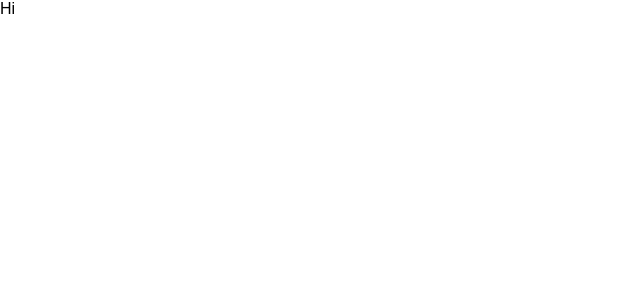
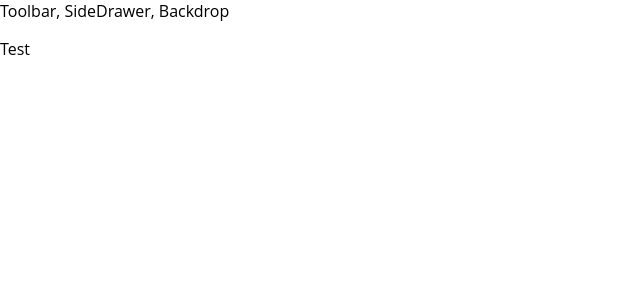
Before and after one commit to EfiGordon/burger-app, a React (Create React App) app: page / in a window 1280 px wide. Shown: the top 300 px of the page, without its empty margins (0-640 px from the left). Built offline with nearby package versions, Linux system fonts and the light colour scheme; the HTML template or start-up script is replaced by a standard one.

Commit message:
Change Aux to Auxiliary for supporting in windows

```diff
--- a/src/App.js
+++ b/src/App.js
@@ -1,11 +1,13 @@
 import React from 'react';
-
+import Layout from './components/Layout/Layout';
 //import './App.css';
 
 function App() {
   return (
     <div>
-      Hi
+      <Layout>
+        <p> Test </p>
+      </Layout>
     </div>
   );
 }
--- a/src/components/Layout/Layout.js
+++ b/src/components/Layout/Layout.js
@@ -0,0 +1,15 @@
+import React from 'react';
+import Aux from '../../hoc/Auxiliary';
+
+const layout = ( props ) => {
+    return (
+        <Aux>
+            <div> Toolbar, SideDrawer, Backdrop </div>
+            <main>
+                {props.children}
+            </main>
+        </Aux>
+    );
+};
+
+export default layout;
--- /dev/null
+++ b/src/hoc/Auxiliary.js
@@ -0,0 +1,12 @@
+const aux = (props) => props.children;
+
+export default aux;
+
+
+/*
+    This class used as alternative for using of React.Fragment
+
+    https://reactjs.org/docs/fragments.html
+
+    Each plase where i have used <Aux> you can replace it with the <React.Fragment>
+*/
--- a/src/index.css
+++ b/src/index.css
@@ -6,7 +6,7 @@
     sans-serif;
   -webkit-font-smoothing: antialiased;
   -moz-osx-font-smoothing: grayscale; */
-  font-family: sans-serif;
+  font-family: "Open Sans", sans-serif;
 }
 
 code {
```
Also changed, not shown: 1 other file (tests, documents, lock files or other folders).
